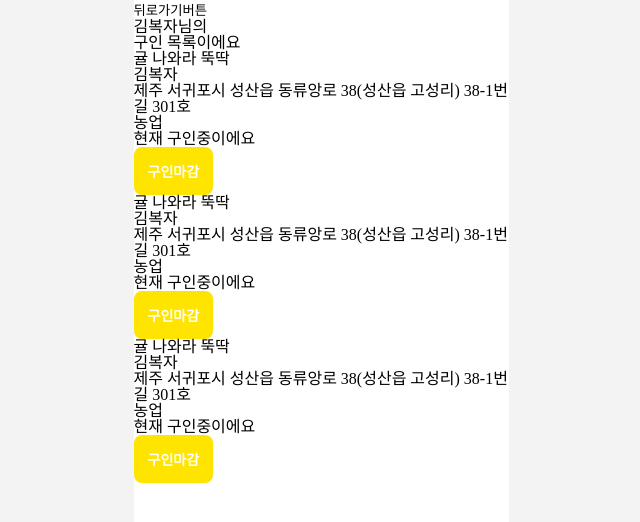
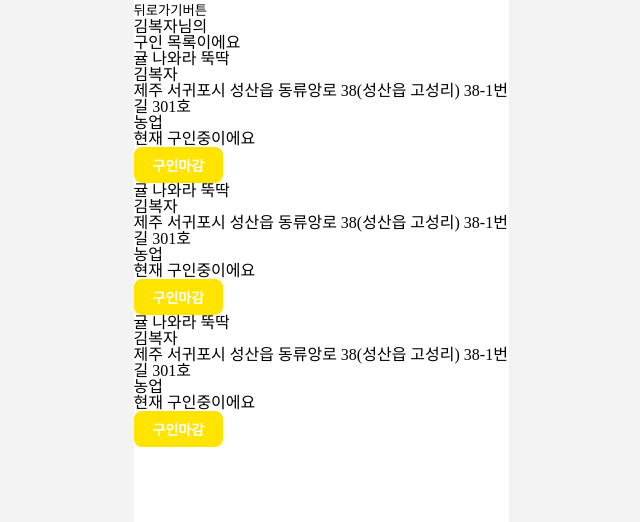
Before and after one commit to eeeyooon/Jeju-brokerage-FE, a React (Create React App) app: page /employ-list in a window 1280 px wide. Shown: the top 522 px of the page, without its empty margins (319-959 px from the left). Built offline with nearby package versions, Linux system fonts and the light colour scheme.

Commit message:
[style] 버튼 컴포넌트 수정사항 반영

```diff
--- a/src/components/Button.jsx
+++ b/src/components/BigButton.jsx
@@ -1,11 +1,11 @@
 import React from "react";
 import { styled } from "styled-components";
 
-const Button = ({ text }) => {
+const BigButton = ({ text }) => {
   return <ButtonBox>{text}</ButtonBox>;
 };
 
-export default Button;
+export default BigButton;
 
 const ButtonBox = styled.button`
   height: 48px;
--- a/src/components/MyEmployBox.jsx
+++ b/src/components/MyEmployBox.jsx
@@ -1,5 +1,5 @@
 import React from "react";
-import Button from "./Button";
+import SmallButton from "./SmallButton";
 
 function MyEmployBox() {
   return (
@@ -12,7 +12,7 @@ function MyEmployBox() {
       <div>농업</div>
       <div className="BtnWrapper">
         <p>현재 구인중이에요</p>
-        <Button text="구인마감" />
+        <SmallButton text="구인마감" />
       </div>
     </div>
   );
--- /dev/null
+++ b/src/components/SmallButton.jsx
@@ -0,0 +1,21 @@
+import React from "react";
+import { styled } from "styled-components";
+
+const SmallButton = ({ text }) => {
+  return <ButtonBox>{text}</ButtonBox>;
+};
+
+export default SmallButton;
+
+const ButtonBox = styled.button`
+  height: 36px;
+  padding: 8px 19px;
+  display: inline-flex;
+  justify-content: center;
+  align-items: center;
+  border-radius: 8px;
+  background-color: ${({ theme }) => theme.color.primary_normal};
+  color: ${({ theme }) => theme.color.white};
+  font-size: ${({ theme }) => theme.fontSize.caption1};
+  font-weight: ${({ theme }) => theme.fontWeight.bold};
+`;
--- a/src/pages/employee/EmployeeDetail.jsx
+++ b/src/pages/employee/EmployeeDetail.jsx
@@ -2,7 +2,7 @@ import React from "react";
 import { styled } from "styled-components";
 import PreviewEmployContent from "../../components/PreviewEmployContent";
 import EmployContent from "../../components/EmployContent";
-import Button from "../../components/Button";
+import BigButton from "../../components/BigButton";
 
 function EmployeeDetail() {
   return (
@@ -13,7 +13,7 @@ function EmployeeDetail() {
       </header>
       <PreviewEmployContent />
       <EmployContent />
-      <Button text="전화하기" />
+      <BigButton text="전화하기" />
     </EmployDetailWrapper>
   );
 }
--- a/src/pages/employer/EmployWrite.jsx
+++ b/src/pages/employer/EmployWrite.jsx
@@ -1,6 +1,6 @@
 import React from "react";
 import { styled } from "styled-components";
-import Button from "../../components/Button";
+import BigButton from "../../components/BigButton";
 
 function EmployWrite() {
   return (
@@ -82,7 +82,7 @@ function EmployWrite() {
           placeholder="15글자 이상 적어주세요."
         />
       </div>
-      <Button text="버튼텍스트" />
+      <BigButton text="버튼텍스트" />
     </EmployWriteWrapper>
   );
 }
--- a/src/pages/employer/EmployerDetail.jsx
+++ b/src/pages/employer/EmployerDetail.jsx
@@ -2,7 +2,7 @@ import React from "react";
 import { styled } from "styled-components";
 import PreviewEmployContent from "./../../components/PreviewEmployContent";
 import EmployContent from "../../components/EmployContent";
-import Button from "./../../components/Button";
+import Button from "../../components/BigButton";
 
 function EmployerDetail() {
   return (
```
